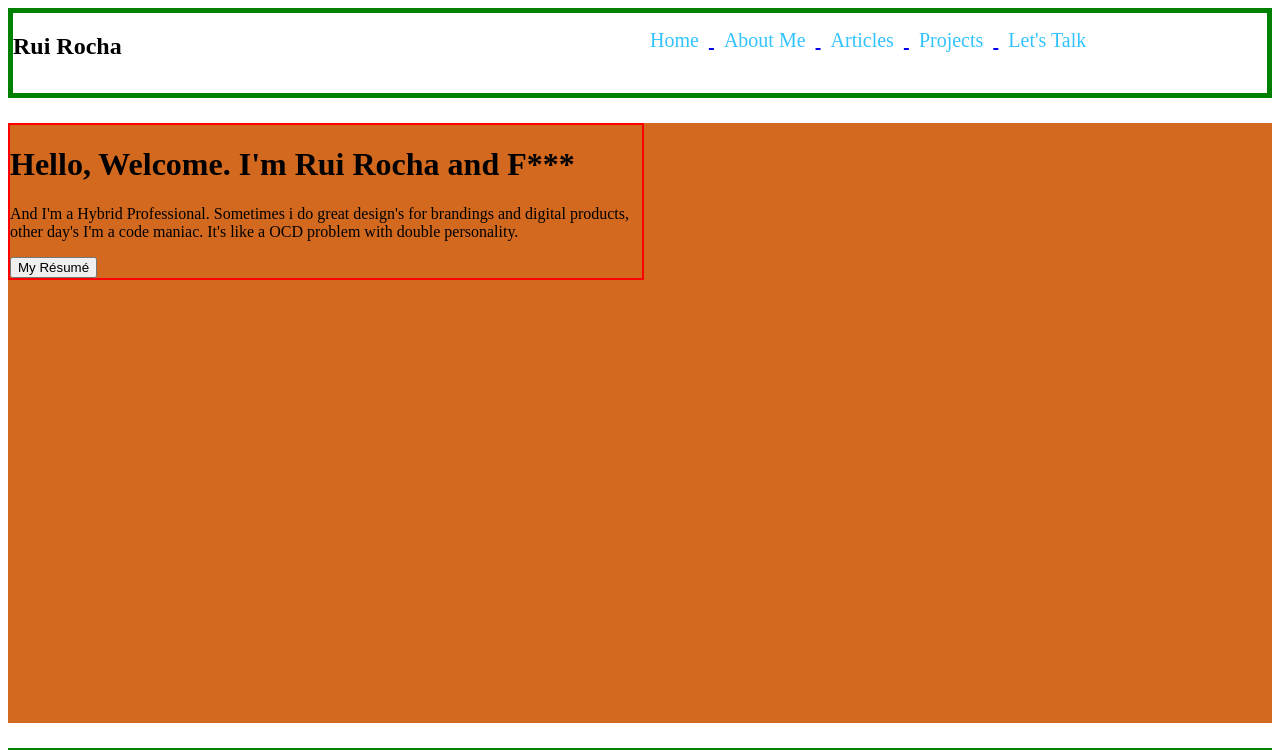
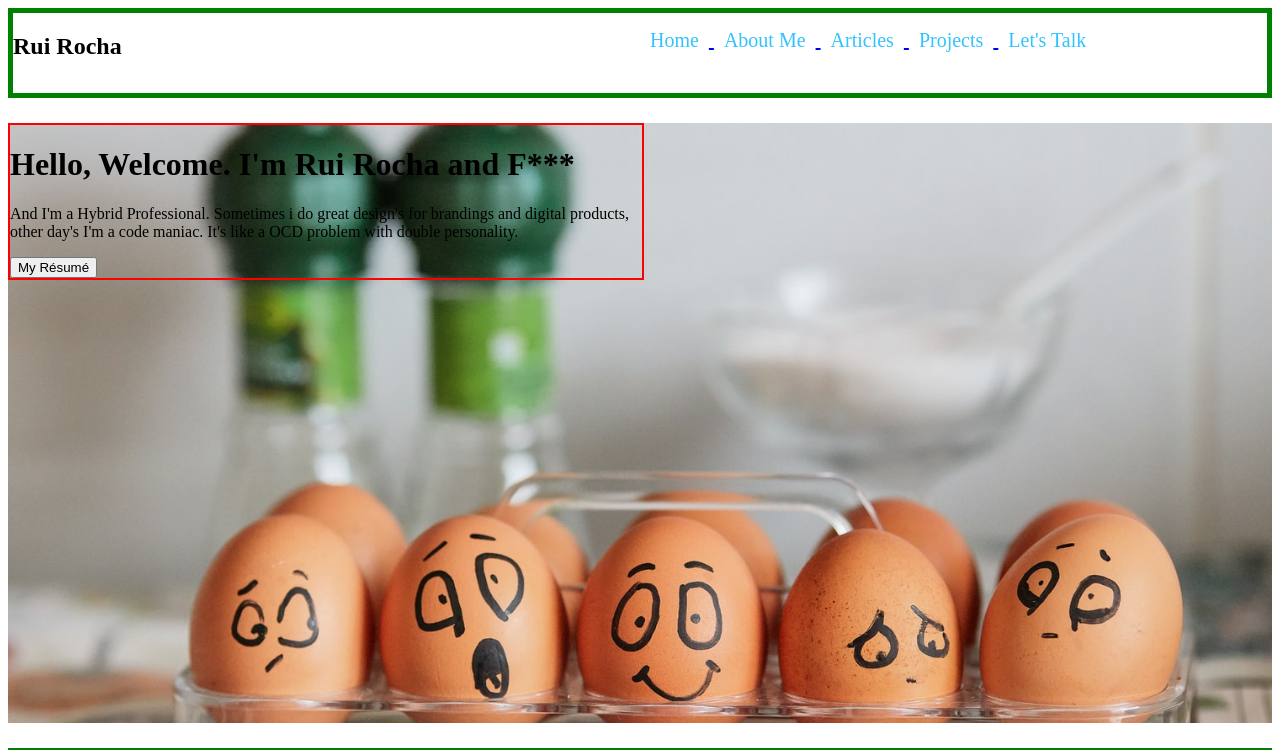
Before and after one commit to rmvrocha/IH_Coding-Week_Project, a plain HTML site: page index_2.html in a window 1280 px wide. Shown: the top 750 px of the page. Drawn offline with Linux system fonts and the light colour scheme.

Commit message:
Update Before Lunch
- with background image
- NAv inline

```diff
--- a/css/styleMidFi.css
+++ b/css/styleMidFi.css
@@ -11,6 +11,7 @@ a{
 nav{
     height: 80px;
 }
+
 /* NAV CSS*/
 #logo-name{
     /* width: 50%; */
@@ -46,7 +47,12 @@ header{
     /* width:500px; */
     width: 100%;
 }
-
+.bg-image{
+    background-image: url(../images/header-image.jpeg);
+    background-position: center center;
+    background-repeat: no-repeat;
+    background-size: cover;
+}
 
 
 .left_block{
--- a/index_2.html
+++ b/index_2.html
@@ -37,7 +37,7 @@
 
     <!--HEADER WITH A BACKGROUN IMAGE + BLOCK OF TEXT ON LEFT SIDE -->
 
-    <header class="bg">
+    <header class="bg bg-image">
 
             <div class="left_block">
                 <!-- Left Block Text-->
```
